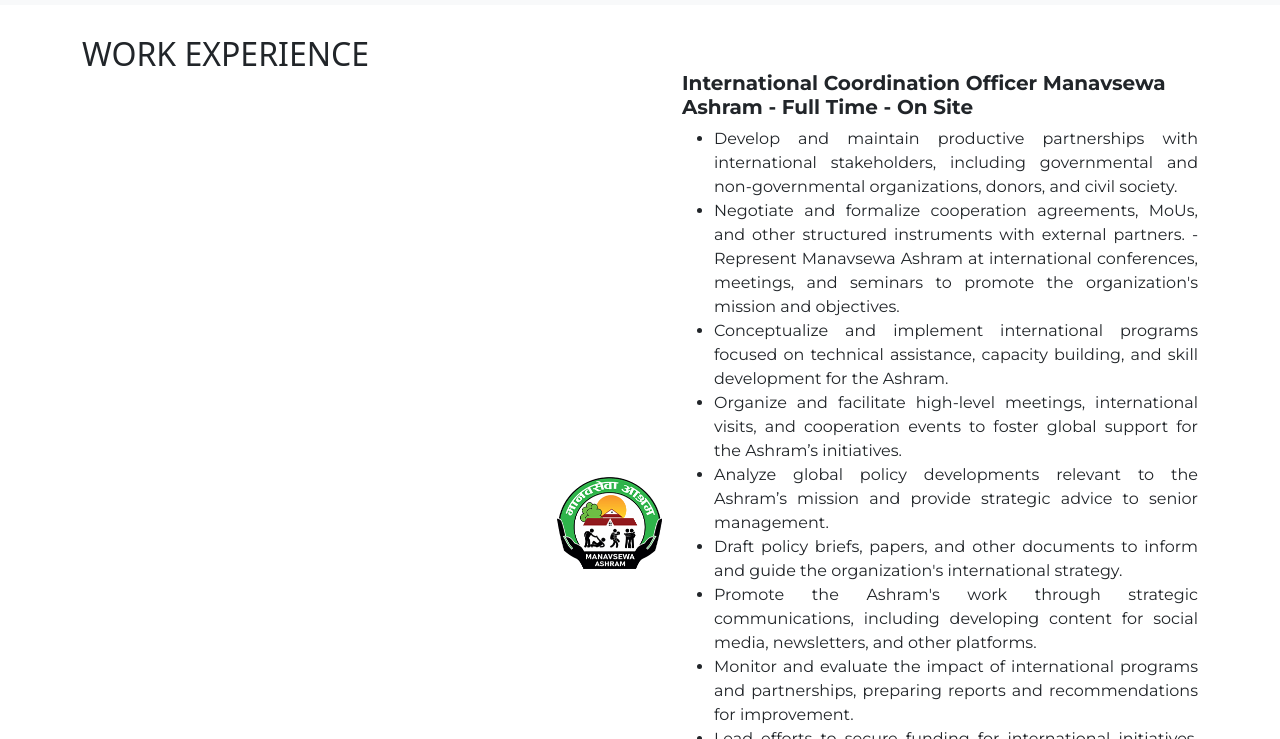
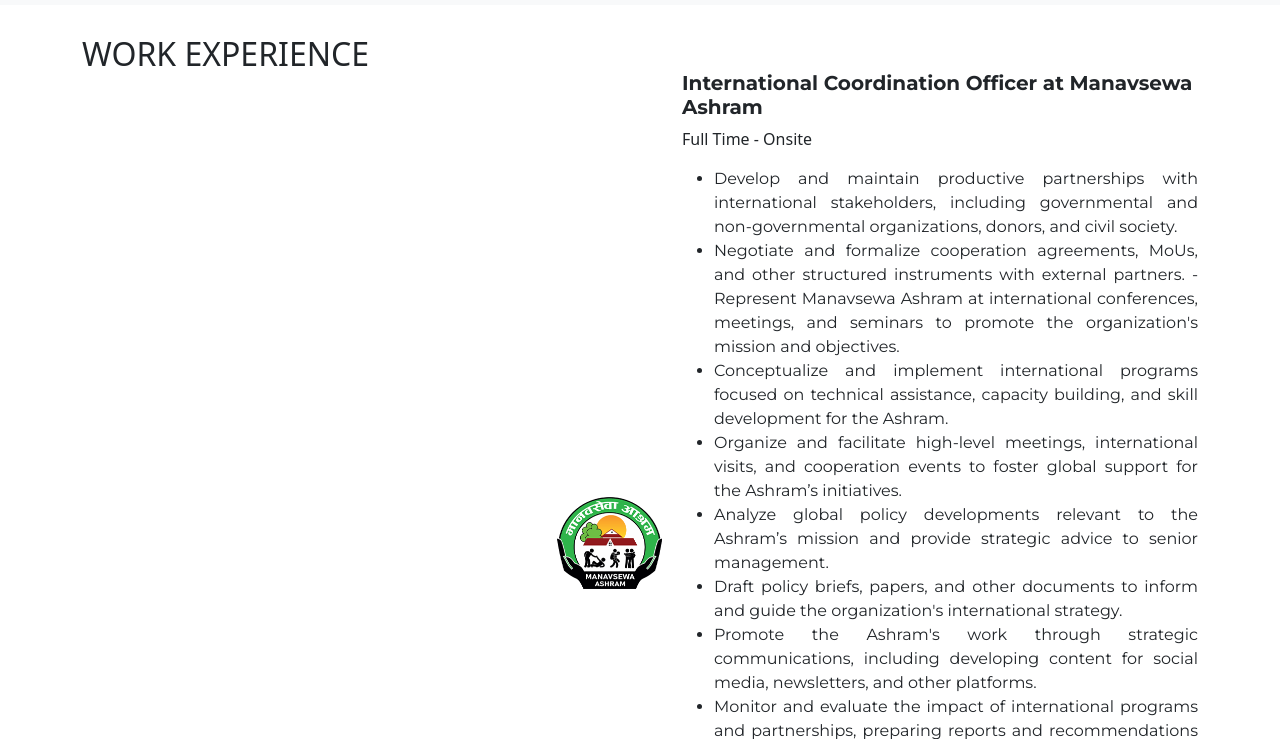
Before and after one commit to uddhav-gautam/uddhav-gautam.github.io, a plain HTML site: page html/education.html in a window 1280 px wide. Shown: the part 61-800 px from the top of the page. Drawn offline with Linux system fonts and the light colour scheme.

Commit message:
Sabb sakiyo

```diff
--- a/html/education.html
+++ b/html/education.html
@@ -23,8 +23,8 @@
                     <img src="/assets/manseva.png" class="img-fluid rounded-start" alt="University of Graz"
                         width="105rem">
                     <div>
-                        <h5>International Coordination Officer
-                            Manavsewa Ashram - Full Time - On Site</h5>
+                        <h5>International Coordination Officer at Manavsewa Ashram</h5>
+                        <p>Full Time - Onsite</p>
                         <ul>
                             <li> Develop and maintain productive partnerships with international stakeholders, including
                                 governmental and non-governmental organizations, donors, and civil society.</li>
@@ -187,7 +187,7 @@
                                 assisted
                                 in the evaluation and refinement of policy strategies.</li>
                         </ul>
-                        <p><small class="text-body-secondary">April 2021 - Present
+                        <p><small class="text-body-secondary">April 2021 - July 2024
                             </small></p>
                     </div>
                 </div>
```
